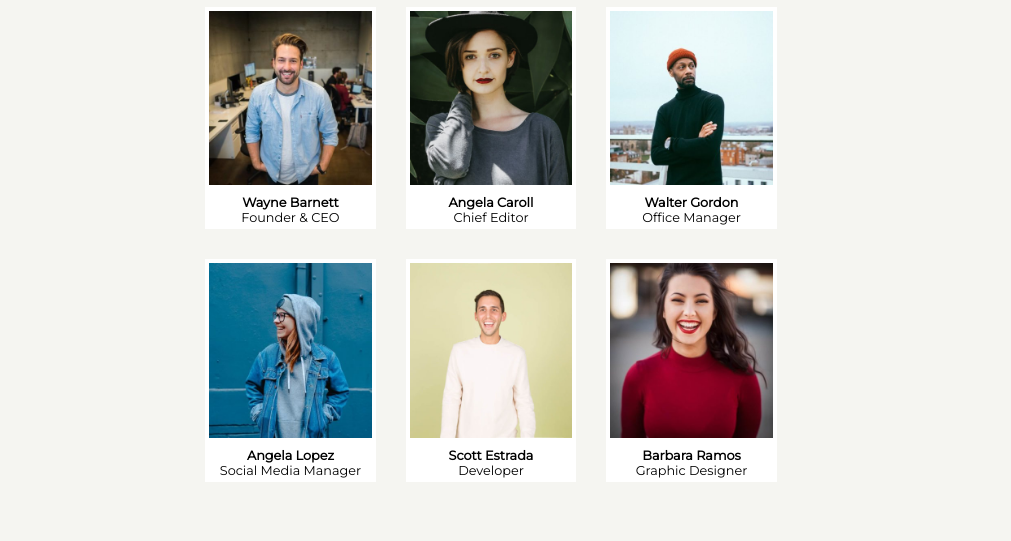
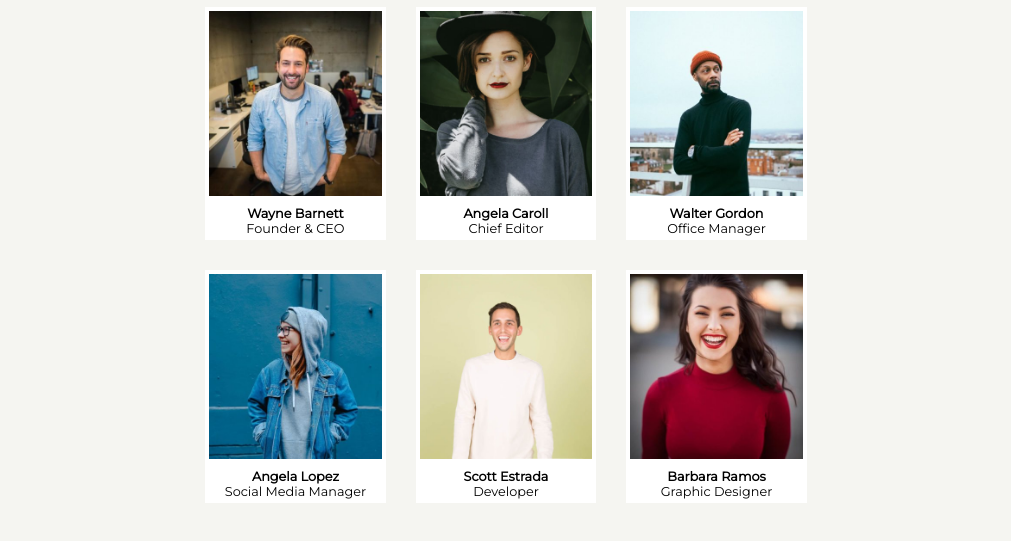
Before and after one commit to EnricoDErasmo/js-our-team, a plain HTML site: page index.html in a window 1280 px wide. Shown: the part 123-664 px from the top of the page, without its empty margins (134-1145 px from the left). Drawn offline with Linux system fonts and the light colour scheme; a web font is replaced by a local one.

Commit message:
fixed width error in css

```diff
--- a/css/style.css
+++ b/css/style.css
@@ -46,7 +46,7 @@ body{
 
     padding: 4px;
 
-    width: calc(100% / 3 - 30px);
+    width: calc(100% / 3 - (30px / 3 * 2));
 
     background-color: white;
 
```
